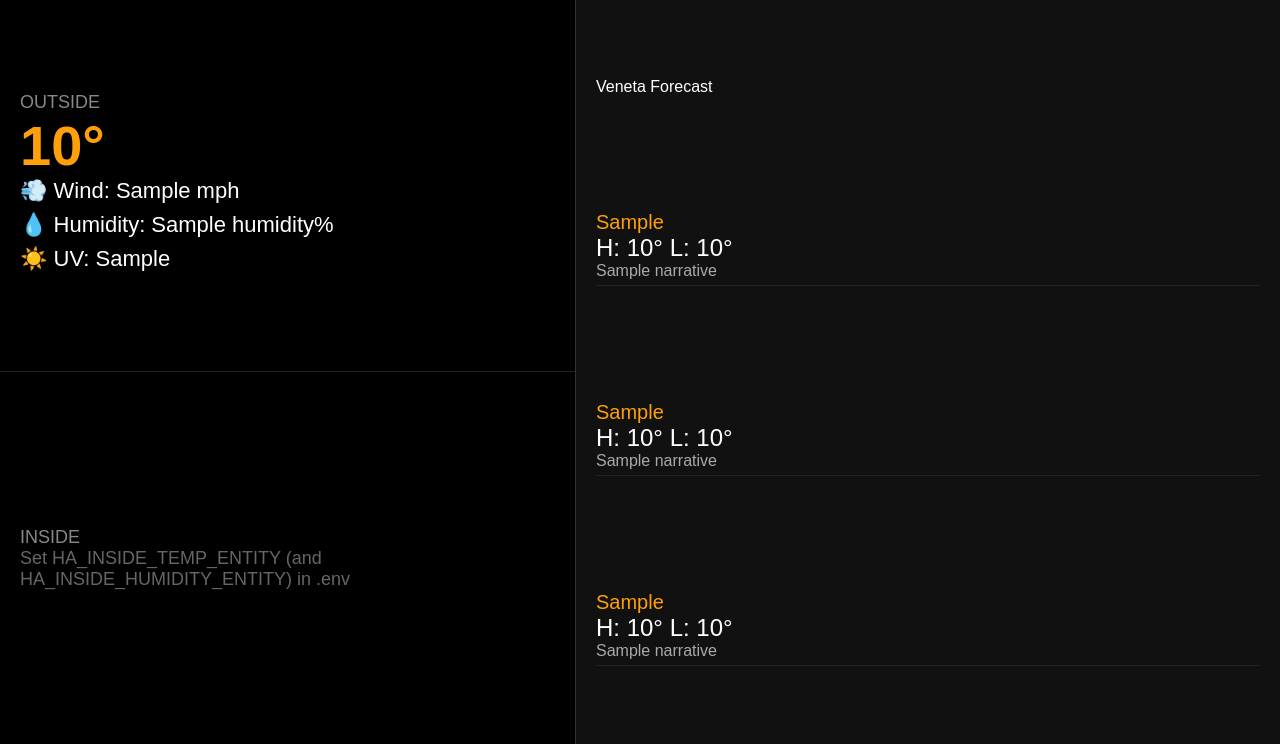
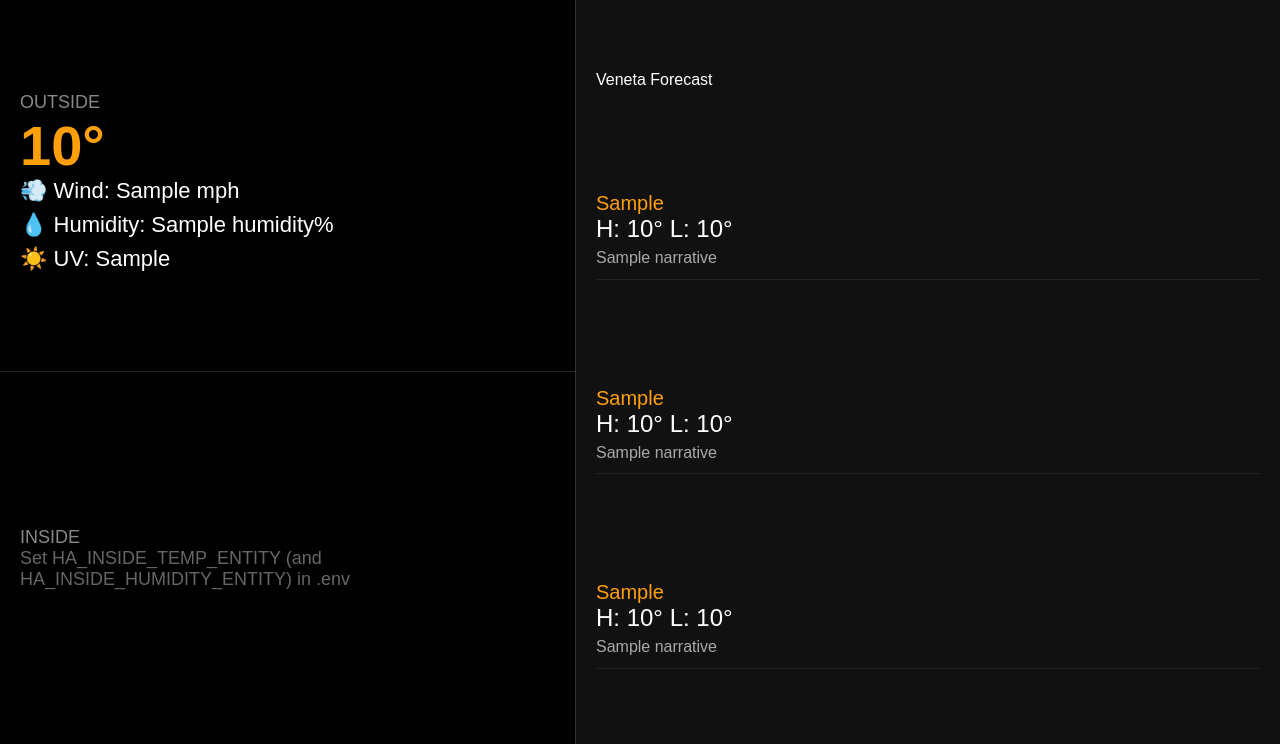
Before and after one commit to tomsepe/pi-weather-dashboard, a Flask app: template templates/dashboard.html in a window 1280 px wide. Shown: the part 76-820 px from the top of the page. Run offline with Flask 3, Linux system fonts and the light colour scheme; the template is opened without the code that fills it: most values are stand-ins (such as "Sample title", 1, 10 or a date in 2020).

Commit message:
making more space for narrative text

```diff
--- a/templates/dashboard.html
+++ b/templates/dashboard.html
@@ -19,9 +19,10 @@
 
         /* Right Side: Forecast */
         .forecast { padding: 20px; display: flex; flex-direction: column; justify-content: space-around; background: #111; }
-        .forecast-day { border-bottom: 1px solid #222; padding-bottom: 5px; }
+        .forecast-day { border-bottom: 1px solid #222; padding-bottom: 10px; margin-bottom: 4px; }
         .day-name { font-size: 20px; color: #ff9f0a; }
         .day-temps { font-size: 24px; }
+        .day-narrative { color: #aaa; font-size: 16px; line-height: 1.35; white-space: normal; margin-top: 4px; }
         .nav { display: flex; gap: 12px; padding: 12px 20px; background: #111; border-top: 1px solid #333; }
         .nav a { display: inline-block; padding: 14px 28px; background: #333; color: #ff9f0a; text-decoration: none; font-size: 20px; font-weight: bold; border-radius: 8px; }
         .nav a:hover, .nav a.active { background: #ff9f0a; color: #000; }
@@ -59,7 +60,7 @@
             <div class="forecast-day">
                 <div class="day-name">{{ forecast.dayOfWeek[i] }}</div>
                 <div class="day-temps">H: {{ forecast.calendarDayTemperatureMax[i] }}° L: {{ forecast.calendarDayTemperatureMin[i] }}°</div>
-                <div style="color:#aaa">{% if forecast.narrative[i] %}{{ forecast.narrative[i][:40] }}{% if forecast.narrative[i]|length > 40 %}...{% endif %}{% endif %}</div>
+                <div class="day-narrative">{% if forecast.narrative[i] %}{{ forecast.narrative[i][:120] }}{% if forecast.narrative[i]|length > 120 %}...{% endif %}{% endif %}</div>
             </div>
             {% endfor %}
         </div>
```
